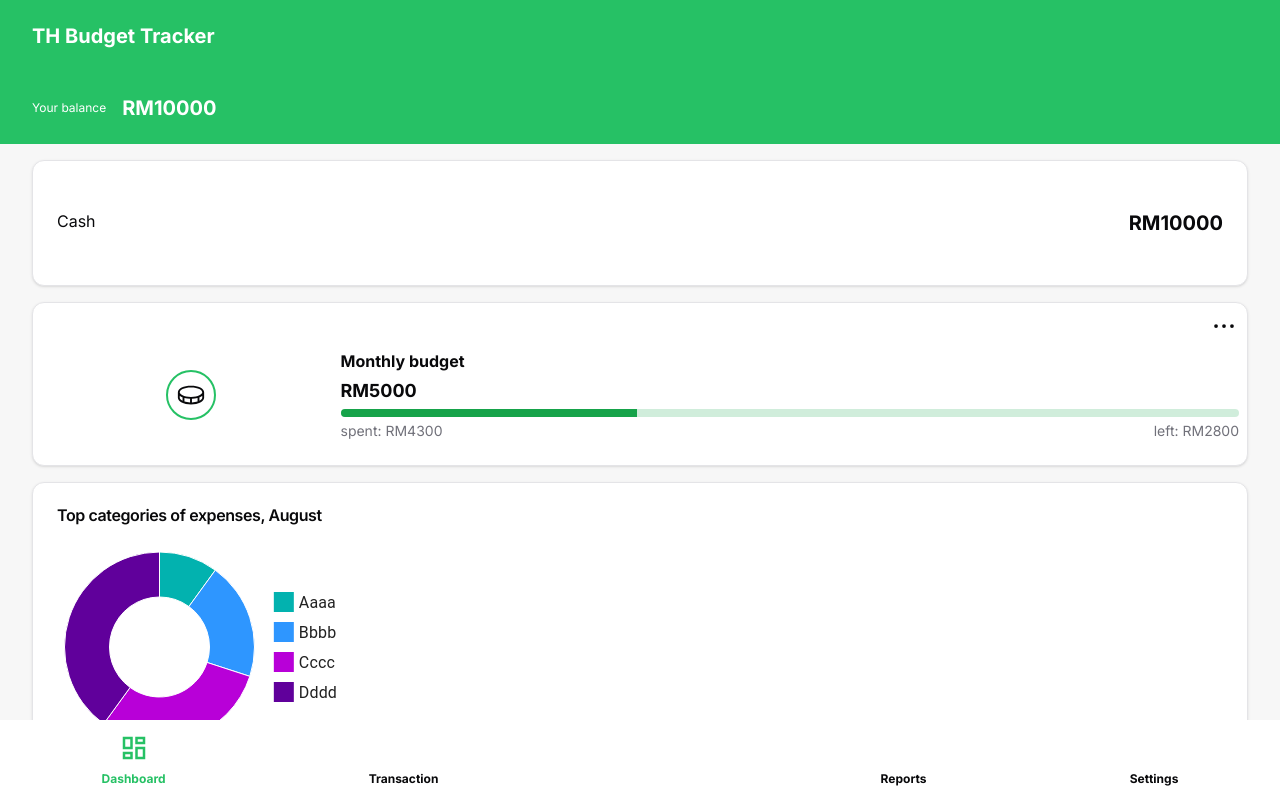
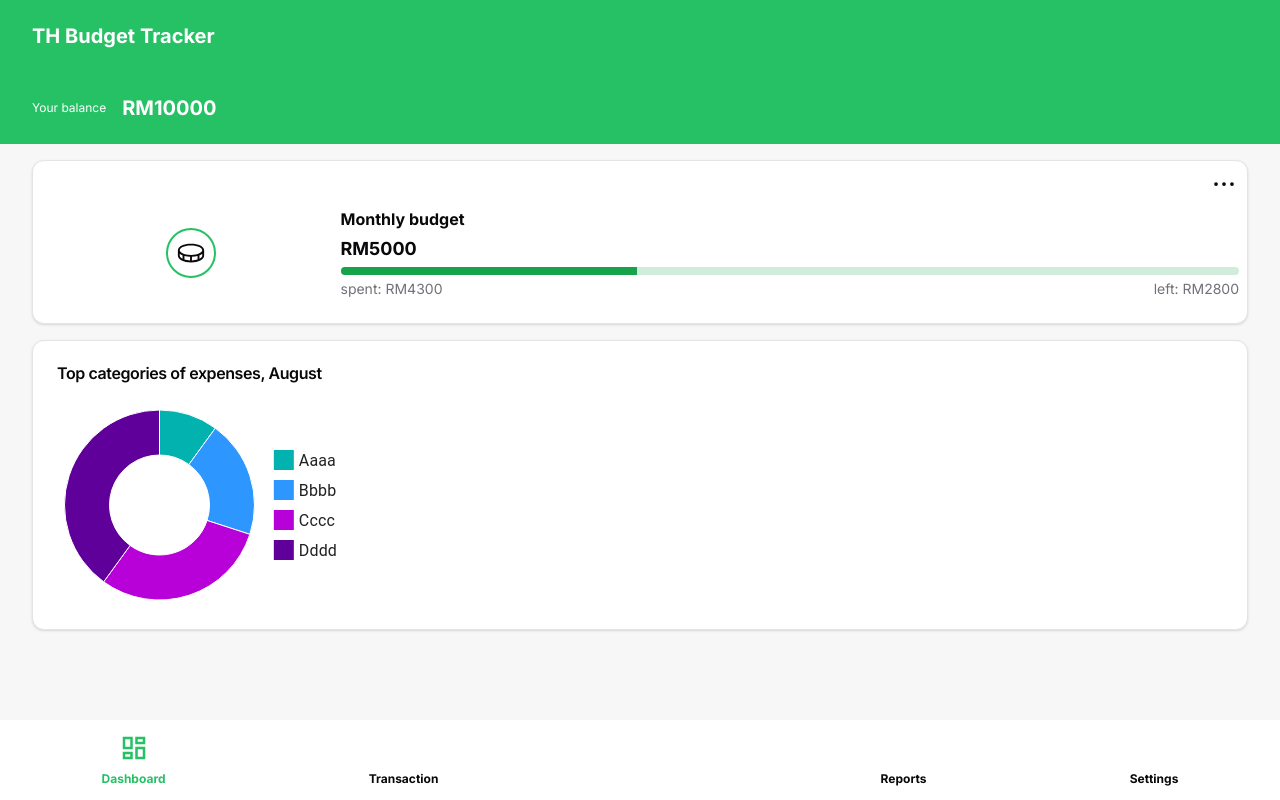
Before and after one commit to mfitrie/th-budget-tracker-frontend, a Next.js app: page / in a window 1280 px wide. Built offline with nearby package versions, Linux system fonts and the light colour scheme; some icons are missing.

Commit message:
feat: remove cash card

```diff
--- a/src/app/page.tsx
+++ b/src/app/page.tsx
@@ -93,22 +93,6 @@ export default function Home() {
       >
         <div>
           <Card>
-            <CardHeader>
-              {/* <CardTitle>Cash</CardTitle> */}
-              {/* <CardDescription>Card Description</CardDescription> */}
-            </CardHeader>
-            <CardContent className="flex flex-row justify-between">
-              <span>Cash</span>
-              <span className="font-bold text-xl">RM10000</span>
-            </CardContent>
-            <CardFooter>
-              {/* <p>Card Footer</p> */}
-            </CardFooter>
-          </Card>
-        </div>
-
-        <div>
-          <Card>
             <CardHeader className="flex items-end p-2">
               <Dialog>
                 <DialogTrigger asChild>
```
